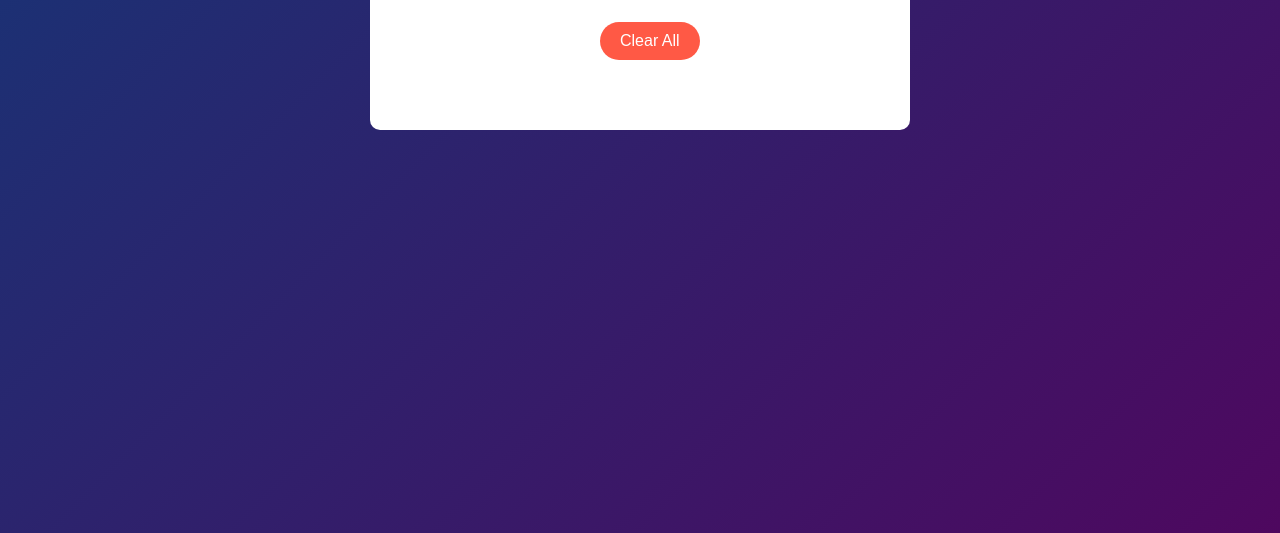
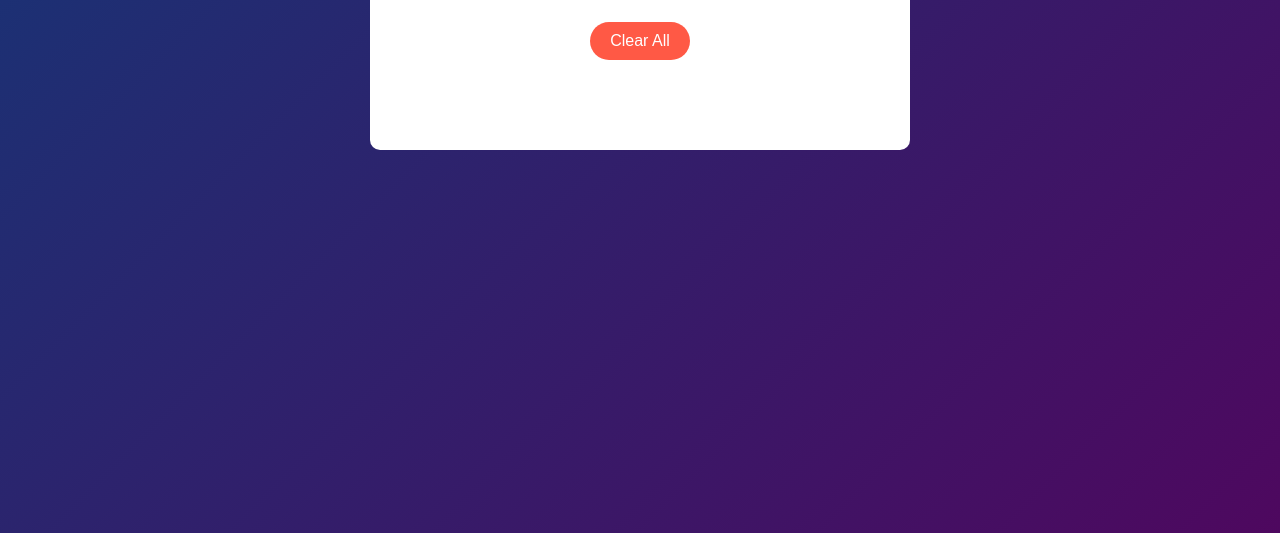
Before and after one commit to tesusoft/todo, a plain HTML site: page index.html in a window 1280 px wide. Shown: the part 267-800 px from the top of the page. Drawn offline with Linux system fonts and the light colour scheme.

Commit message:
Update the index.css file to display clear button center

```diff
--- a/style.css
+++ b/style.css
@@ -63,12 +63,15 @@ button{
     border-radius: 40px;
 }
 #clearTask{
-    display: flex;
+    display: block;
     border-radius: 20px;
     width: fit-content;
     align-items: center;
+    font-weight: 500;
     padding: 10px 20px;
-    margin: 0  100px 0 200px;
+    margin: 20px auto;
+    border: 0;
+    cursor: pointer;
 
 
 }
```
